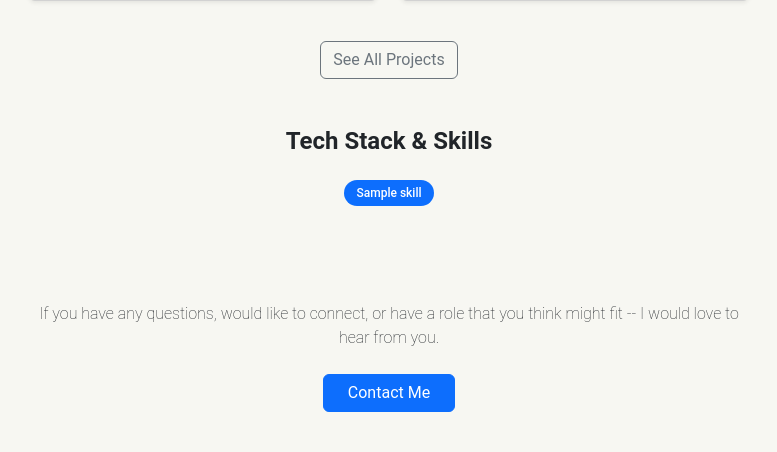
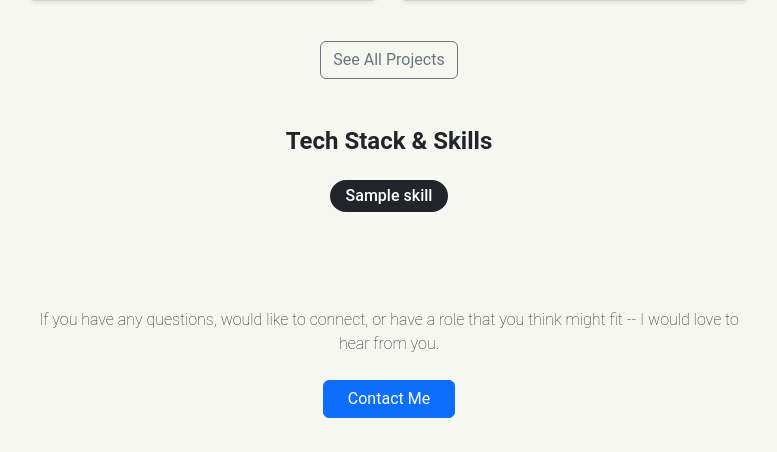
Before and after one commit to Dylan-kn/dylan_kennedy_portfolio, a Django app: page / in a window 1280 px wide. Shown: the part 1318-1770 px from the top of the page, without its empty margins (251-1028 px from the left). Run offline with Django 5.2, Linux system fonts and the light colour scheme; data comes from the database, SQL or seed files in the repository; tables that the repository leaves empty hold one stand-in row (values such as "Sample post").

Commit message:
Changed badge color to dark

```diff
--- a/templates/pages/home.html
+++ b/templates/pages/home.html
@@ -54,7 +54,7 @@
     <h2 class="h4 fw-bold mb-4">Tech Stack & Skills</h2>
     <div class="d-flex flex-wrap justify-content-center gap-3">
       {% for skill in skills %}
-        <span class="badge bg-primary"> {{ skill.name }} </span>
+        <span class="badge bg-dark px-3 py-2 fs-6"> {{ skill.name }} </span>
       {% endfor %}
     </div>
   </div>
```
